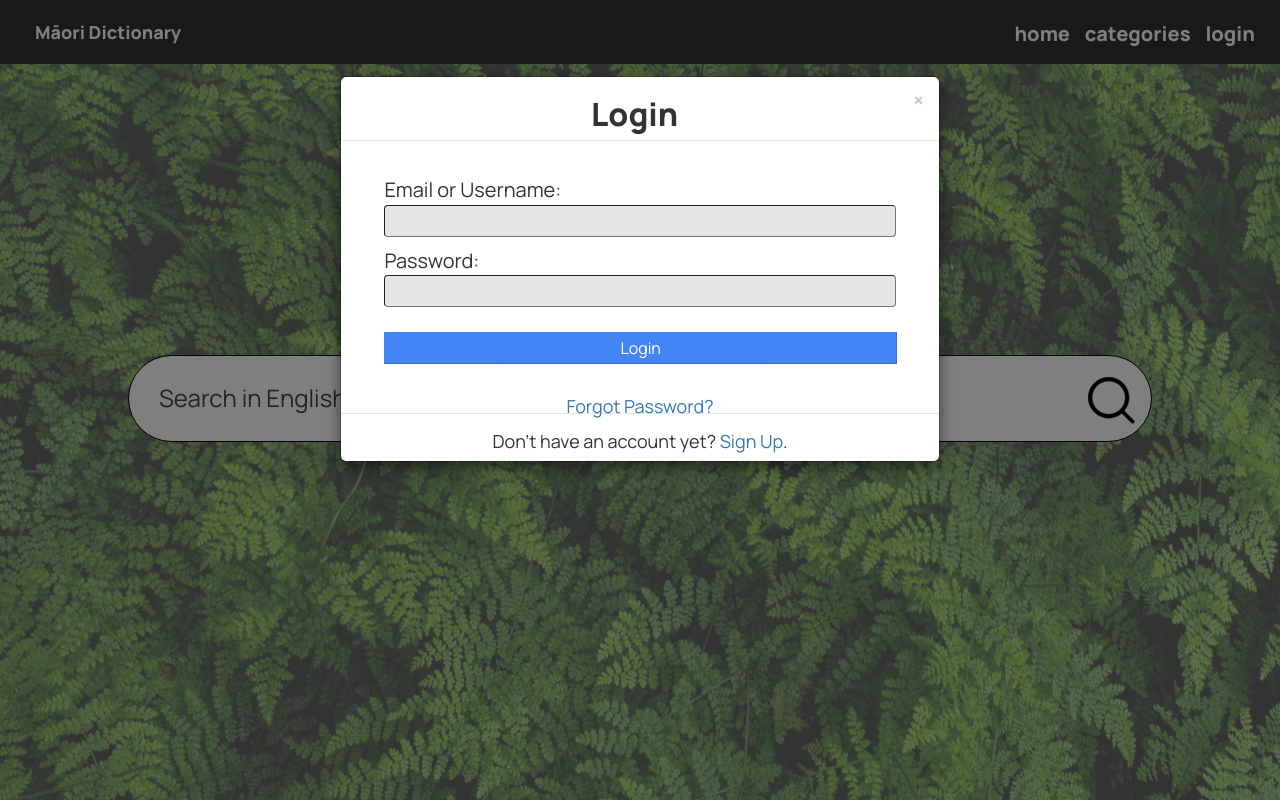
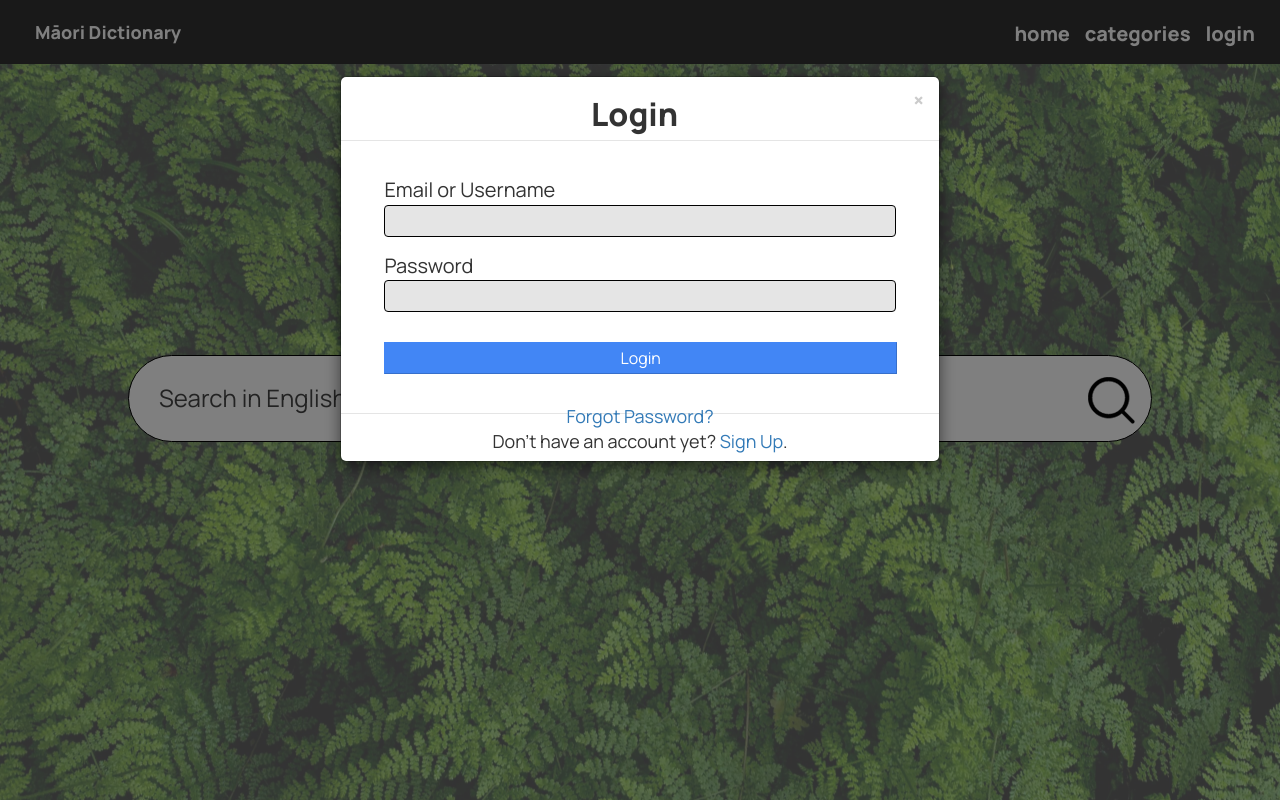
Before and after one commit to egomm/MaoriDictionary, a Flask app: page / in a window 1280 px wide, after a click on "login". Run offline with Flask 3, Linux system fonts and the light colour scheme; some libraries are stand-ins or nearby versions.

Commit message:
worked a lot on the modals
Added a sign up modal and made checks for if the user has inputted anything (notifies the user if they haven't)

```diff
--- a/app.py
+++ b/app.py
@@ -44,8 +44,8 @@ def create_connection(db_file):
 
 @app.route('/', methods=['POST', 'GET'])
 def home():  # put application's code here
-    print(request.form.get("username"))
-    print(request.form.get("password"))
+    print(request.form.get("login-form") is not None)
+    print(request.form.get("signup-form") is not None)
     return render_template('home.html')
 
 
--- a/static/style.css
+++ b/static/style.css
@@ -28,21 +28,81 @@
     text-align: center;
 }
 
-.form-group-email {
+/* Sign Up */
+.form-signup-firstname {
     padding-top: 2rem;
 }
 
-.form-group-password {
+.form-signup-lastname {
     padding-top: 1rem;
 }
 
-.form-group-submit {
+.form-signup-username {
+    padding-top: 1rem;
+}
+
+.form-signup-email {
+    padding-top: 1rem;
+}
+
+.form-signup-password {
+    padding-top: 1rem;
+}
+
+.form-signup-confirmpassword {
+    padding-top: 1rem;
+}
+
+.form-signup-submit {
     padding-top: 2.5rem;
     margin-left: 5%;
     color: white;
 }
 
-#login-submit {
+/* Login */
+#login-incorrect {
+    height: 2rem;
+    margin-left: 5%;
+    width: 90%;
+    text-align: center;
+    font-size: 1.5rem;
+    font-weight: bold;
+    color: red;
+}
+
+.form-login-email {
+    padding-top: 0;
+}
+
+#login-email-incomplete {
+    height: 1.5rem;
+    direction: rtl;
+    margin-right: 5%;
+    color: red;
+}
+
+#login-password-incomplete {
+    height: 1.5rem;
+    direction: rtl;
+    margin-right: 5%;
+    color: red;
+}
+
+.form-login-password {
+    padding-top: 0;
+}
+
+#login-password-incomplete {
+    height: 1.5rem;
+}
+
+.form-login-submit {
+    padding-top: 1.5rem;
+    margin-left: 5%;
+    color: white;
+}
+
+.form-submit {
     font-size: 2vh;
     width: 95%;
     height: 4vh;
@@ -65,6 +125,14 @@
     margin-left: 5%;
     border-radius: 4px;
     border-width: thin;
+    border-style: solid;
+    border-color: black;
+}
+
+.form-element:focus {
+    outline: none;
+    /*border-color: inherit;*/
+    box-shadow: 0 0 0 0.05rem;
 }
 
 .search-bar {
@@ -268,8 +336,12 @@ nav a:hover {
     font-weight: bold;
 }
 
-.modal-body {
+#loginModal .modal-body {
     height: 34vh;
+}
+
+#signUpModal .modal-body {
+    height: 61vh;
 }
 
 .modal-footer {
--- a/templates/base.html
+++ b/templates/base.html
@@ -42,7 +42,7 @@
 </div>
 </body>
 
-
+{# Login Modal #}
  <div id="loginModal" class="modal fade">
       <div class="modal-dialog">
            <div class="modal-content">
@@ -51,17 +51,27 @@
                      <h4 class="modal-title">Login</h4>
                 </div>
                 <div class="modal-body">
-                    <form class="loginform" method="POST" onsubmit="return validateForm()">
-                        <div class="form-group-email">
-                            <div class="form-label">Email or Username:</div>
-                            <input type="text" name="username" id="username" class="form-element"/>
+                    <form class="loginform" method="POST" onsubmit="return ValidateLoginForm()">
+                        <input type="hidden" name="loginform" value=""/>
+                        <div id="login-incorrect">
+
                         </div>
-                        <div class="form-group-password">
-                            <div class="form-label">Password:</div>
-                            <input type="password" name="password" id="password" class="form-element">
+                        <div class="form-login-email">
+                            <div class="form-label">Email or Username</div>
+                            <input type="text" name="login-username" id="login-username" class="form-element"/>
                         </div>
-                        <div class="form-group-submit">
-                            <div class="form-submit"><input type="submit" value="Login" id="login-submit"></div>
+                        <div id="login-email-incomplete">
+
+                        </div>
+                        <div class="form-login-password">
+                            <div class="form-label" id="login-password-text">Password</div>
+                            <input type="password" name="login-password" id="login-password" class="form-element">
+                        </div>
+                        <div id="login-password-incomplete">
+
+                        </div>
+                        <div class="form-login-submit">
+                            <input type="submit" value="Login" class="form-submit" id="login-submit">
                         </div>
                         <div class="forgot-password">
                             <p><a href="/forgotpassword">Forgot Password?</a></p>
@@ -75,31 +85,113 @@
       </div>
  </div>
 
+{# Sign Up Modal #}
 <div id="signUpModal" class="modal fade">
     <div class="modal-dialog">
         <div class="modal-content">
             <div class="modal-header">
-                     <button type="button" class="close" data-dismiss="modal">×</button>
-                     <h4 class="modal-title">Sign Up</h4>
+                 <button type="button" class="close" data-dismiss="modal">×</button>
+                 <h4 class="modal-title">Sign Up</h4>
             </div>
             <div class="modal-body">
+                <form class="signupform" method="POST" onsubmit="return ValidateLoginForm">
+                    <input type="hidden" name="signup-form" value=""/>
+                    <div class="form-signup-firstname">
+                        <div class="form-label">First Name</div>
+                        <input type="text" name="signup-firstname" id="signup-firstname" class="form-element"/>
+                    </div>
+                    <div class="form-signup-lastname">
+                        <div class="form-label">Last Name</div>
+                        <input type="text" name="signup-lastname" id="signup-lastname" class="form-element"/>
+                    </div>
+                    <div class="form-signup-username">
+                        <div class="form-label">Username</div>
+                        <input type="text" name="signup-username" id="signup-username" class="form-element"/>
+                    </div>
+                    <div class="form-signup-email">
+                        <div class="form-label">Email</div>
+                        <input type="text" name="signup-email" id="signup-email" class="form-element"/>
+                    </div>
+                    <div class="form-signup-password">
+                        <div class="form-label">Password</div>
+                        <input type="text" name="signup-password" id="signup-password" class="form-element"/>
+                    </div>
+                    <div class="form-signup-confirmpassword">
+                        <div class="form-label">Confirm Password</div>
+                        <input type="text" name="signup-confirmpassword" id="signup-confirmpassword" class="form-element"/>
+                    </div>
+                    <div class="form-signup-submit">
+                        <input type="submit" value="Sign Up" class="form-submit" id="signup-submit">
+                    </div>
+                </form>
             </div>
             <div class="modal-footer">
+                <p>Already have an account? <a data-target="#loginModal" role="button" data-toggle="modal" id="closeSignUpModal">Login</a>.</p>
+            </div>
+        </div>
+    </div>
+</div>
+
+<div id="forgotPasswordModal" class="modal fade">
+    <div class="modal-dialog">
+        <div class="modal-content">
+            <div class="modal-header">
+                 <button type="button" class="close" data-dismiss="modal">×</button>
+                 <h4 class="modal-title">Sign Up</h4>
             </div>
         </div>
     </div>
 </div>
 
 <script>
-    function validateForm() {
-        var emailUsernameInput = document.getElementById("username").value
-        var passwordInput = document.getElementById("password").value
-        if (emailUsernameInput.trim() === "" || passwordInput.trim() === "") {
+    function ValidateLoginForm() {
+        const emailUsernameInput = document.getElementById("login-username").value;
+        const passwordInput = document.getElementById("login-password").value
+        if (emailUsernameInput.trim().length === 0) {
+            document.getElementById("login-username").style.borderColor = "#e54b72";
+            document.getElementById("login-email-incomplete").innerText = ".Email or Username is required"
+        }
+        if (passwordInput.trim().length === 0) {
+            document.getElementById("login-password").style.borderColor = "#e54b72";
+            document.getElementById("login-password-incomplete").innerText = ".Password is required"
+        }
+        if (emailUsernameInput.trim().length === 0 || passwordInput.trim().length === 0) {
             return false;
         }
+        //document.getElementById("login-incorrect").innerText = "Incorrect email/username or password."
     }
+
+    function ValidateSignUpForm() {
+        const firstNameInput = document.getElementById("signup-firstname").value
+        const lastNameInput = document.getElementById("signup-lastname").value
+        const usernameInput = document.getElementById("signup-username").value
+        const passwordInput = document.getElementById("signup-password").value
+        const confirmPasswordInput = document.getElementById("signup-confirmpassword").value
+    }
+
+    function clearText(clearText) {
+        for (const text of clearText) {
+            document.getElementById(text).innerText = ""
+        }
+    }
+
+    function clearColour(clearColour) {
+        for (const colour of clearColour) {
+            document.getElementById(colour).style.borderColor = "#000";
+        }
+    }
+
+    $('#loginModal').on('hidden.bs.modal', function () {
+        clearText(["login-incorrect", "login-email-incomplete", "login-password-incomplete"])
+        clearColour(["login-username", "login-password"])
+    })
+
     $('#closeLoginModal').click(function() {
         $('#loginModal').modal('hide');
     });
+
+    $('#closeSignUpModal').click(function() {
+        $('#signUpModal').modal('hide');
+    })
 </script>
 </html>
```
